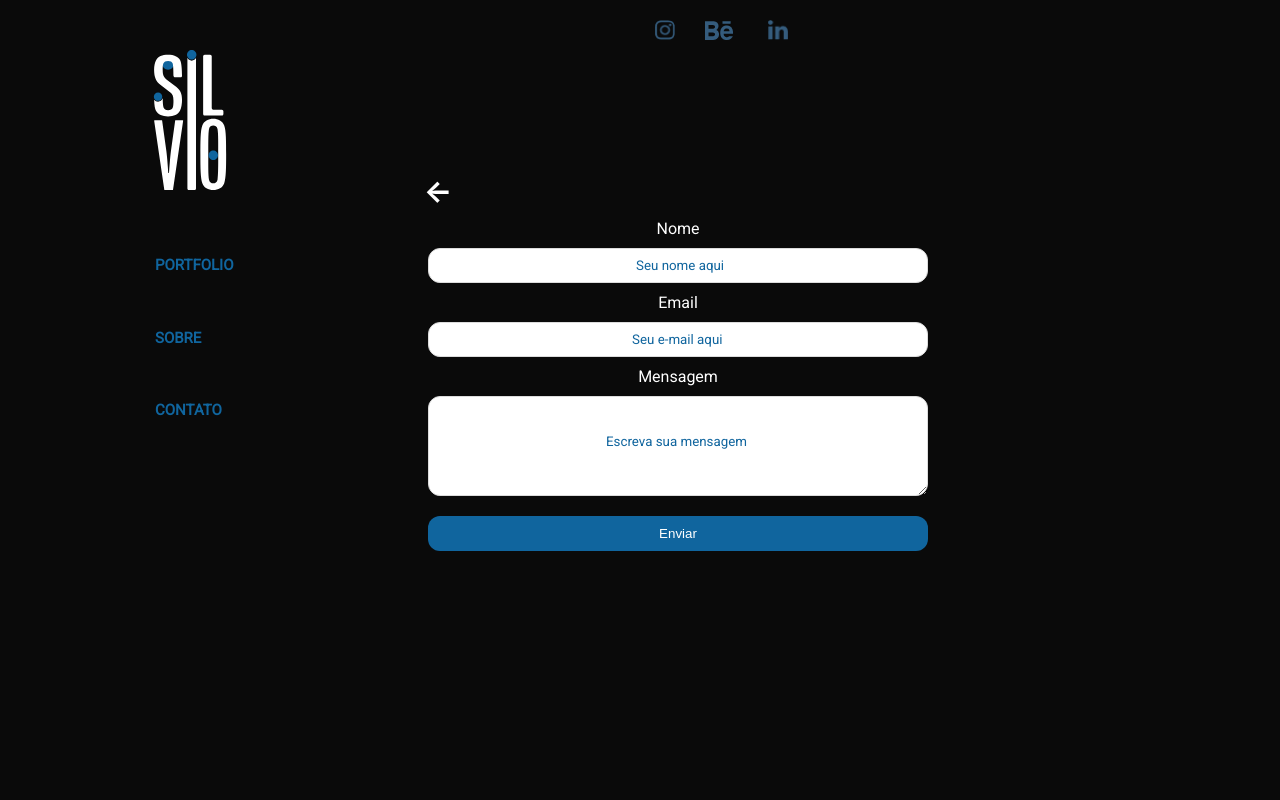
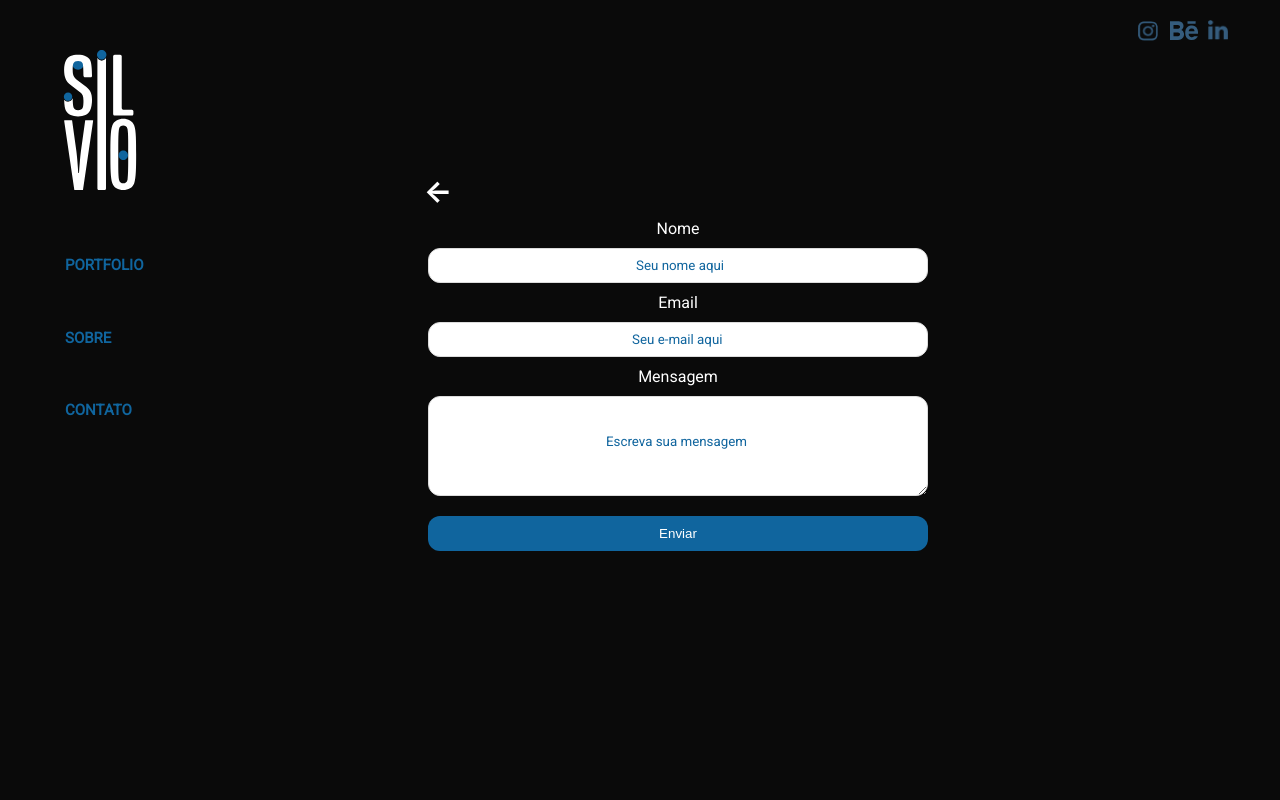
Before and after one commit to ziembick/site-portfolio-designer, a React (Create React App) app in the folder portfolio-designers/: page /contato in a window 1280 px wide. Shown: the top 800 px of the page. Built offline with nearby package versions, Linux system fonts and the light colour scheme.

Commit message:
ipad contact input size

```diff
--- a/portfolio-designers/src/css/contato.css
+++ b/portfolio-designers/src/css/contato.css
@@ -149,6 +149,33 @@ input[type="submit"]:hover {
     top: 20rem;
     right: 11rem;
   }
+  input {
+    margin: 0;
+    width: 50rem;
+    height: 35px;
+    padding: 7px;
+    outline: none;
+    border-radius: 12px;
+    border: 1px solid rgb(220, 220, 220);
+  }
+
+  textarea {
+    width: 50rem;
+    max-height: 100px;
+    min-height: 100px;
+    padding: 7px;
+    outline: none;
+    border-radius: 12px;
+    border: 1px solid rgb(220, 220, 220);
+  }
+
+  ::placeholder {
+    color: var(--azul);
+    font-family: "Roboto";
+    position: relative;
+    right: 7.5rem;
+    padding-left: 1rem;
+  }
 }
 
 /* @media screen and (min-width: 1280px) {
--- a/portfolio-designers/src/css/navbar.css
+++ b/portfolio-designers/src/css/navbar.css
@@ -193,29 +193,35 @@ img:hover {
 }
 
 @media screen and (min-width: 1200px) and (max-width: 1280px) {
-  /* .nav__logo2 {
-    position: relative;
-    left: 30rem;
-    bottom: 8.2rem;
-    width: 90px;
-    height: 140px;
-  } */
-
   .section__container-ig {
     position: relative;
-    right: 105.5rem;
+    right: 57.2rem;
+    top: 1px;
   }
 
   .section__container-behance {
     position: relative;
-    right: 104rem;
+    right: 57.5rem;
     bottom: 0;
   }
 
   .section__container-dribble {
     position: relative;
-    right: 102rem;
+    right: 58rem;
     bottom: 0;
+  }
+
+  .nav__menu {
+    position: relative;
+    right: 9rem;
+  }
+
+  .nav__logo2 {
+    position: relative;
+    left: -4.5rem;
+    bottom: 5rem;
+    width: 90px;
+    height: 140px;
   }
 }
 
```
